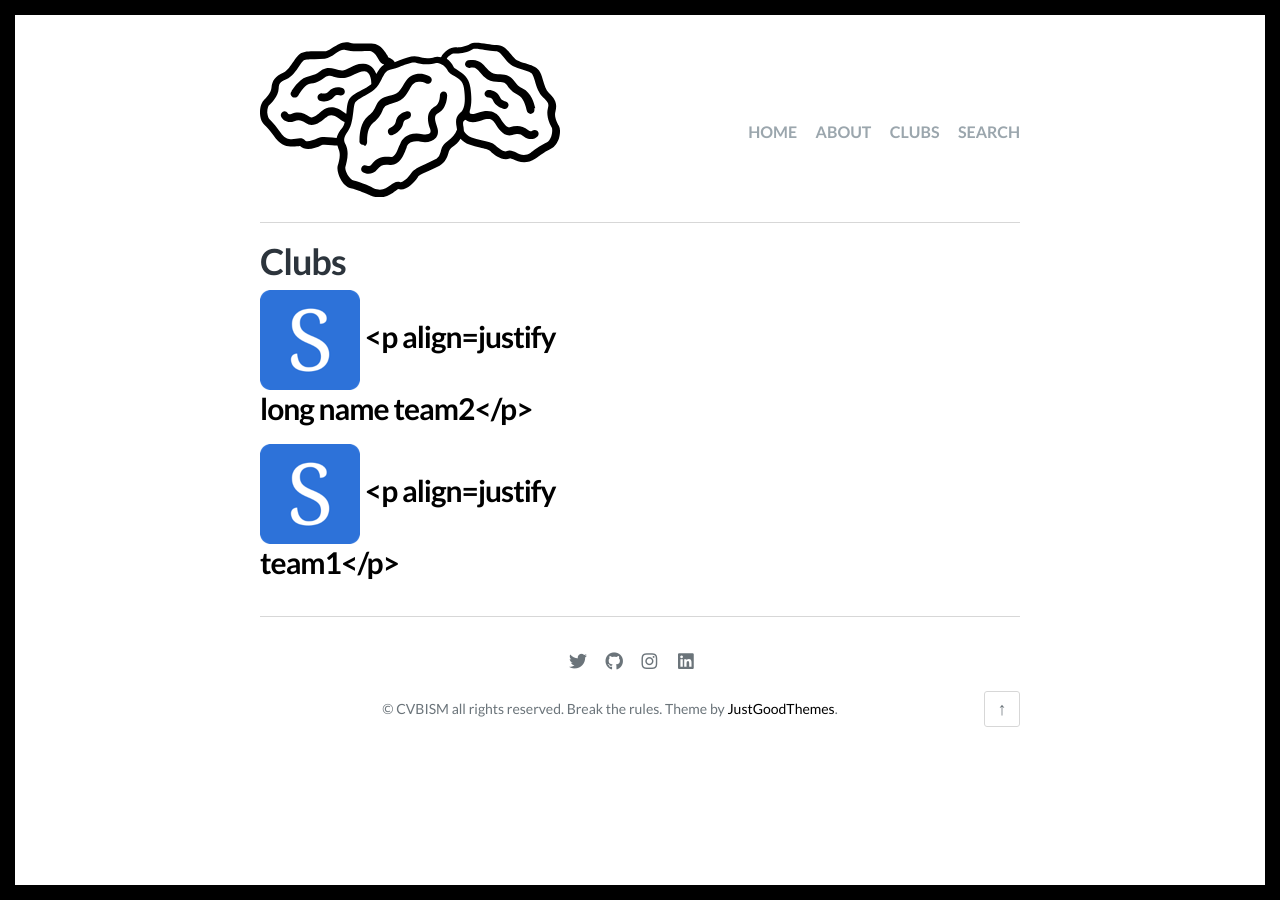
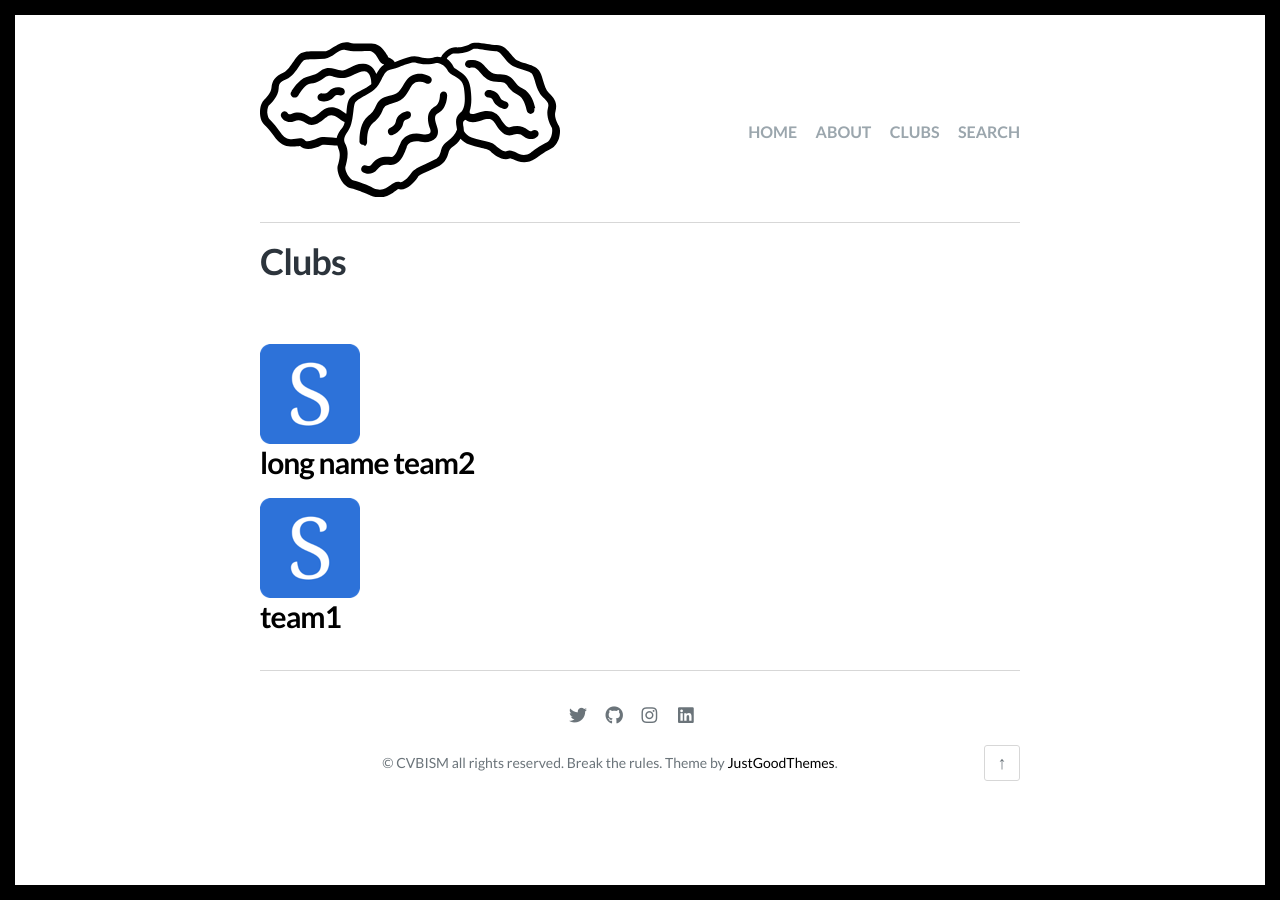
Before and after one commit to cvbism/Scriptor-Jekyll-Theme, a Jekyll site: the page built from clubs.md, in a window 1280 px wide. Built offline with Jekyll 4.4.1, drawn with Linux system fonts in a browser that asks for light colours; some web fonts are replaced; comment, search, counter and statistics services are not loaded.

Commit message:
Update clubs.md

```diff
--- a/clubs.md
+++ b/clubs.md
@@ -1,10 +1,10 @@
 ---
-layout: page
+layout: teams
 title: Clubs
 ---
 {% for team in site.teams %}
   <div class="team">
-  <h2><a href="{{ team.url }}"> <img src="{{team.feature_image}}"> <p align=justify <br>{{ team.title }}</p></a>
+  <h2><a href="{{ team.url }}"> <img src="{{team.feature_image}}"> <br>{{ team.title }}</a>
   </h2>
   </div>
 {% endfor %}
```
